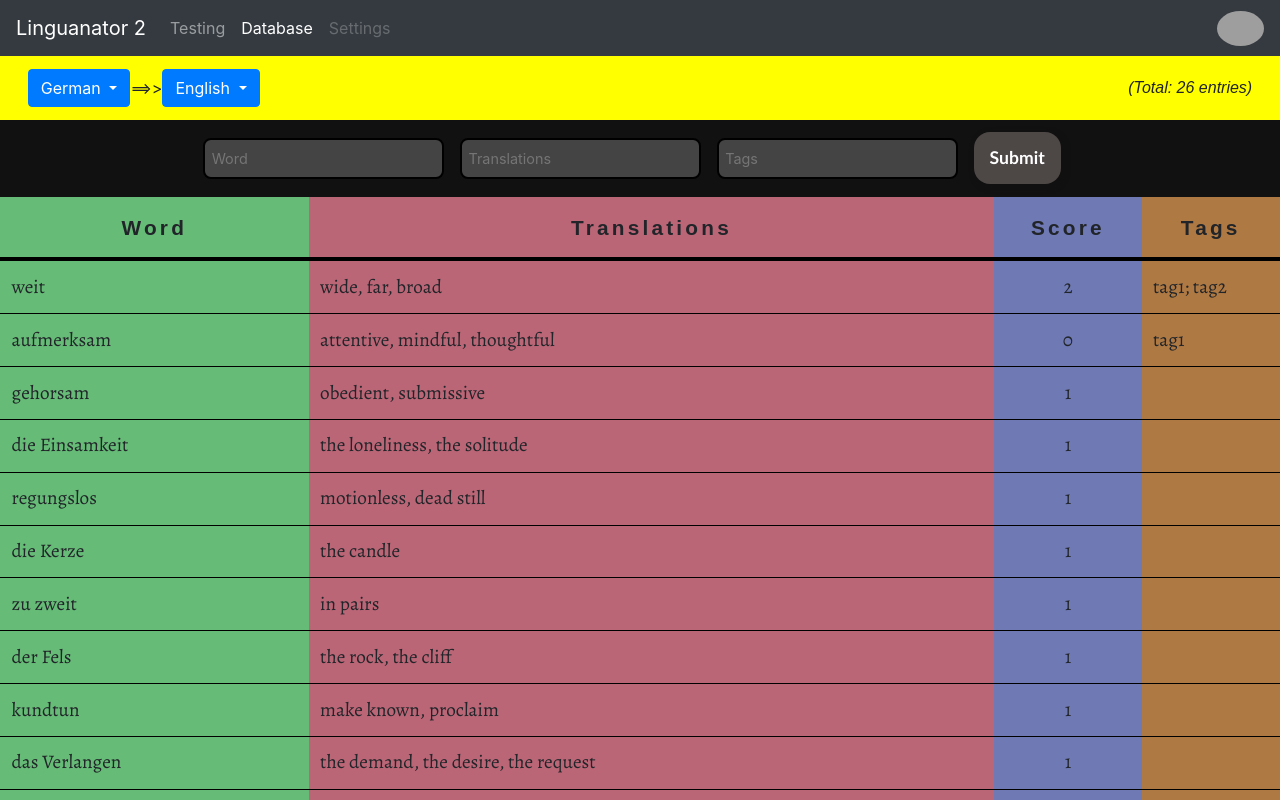
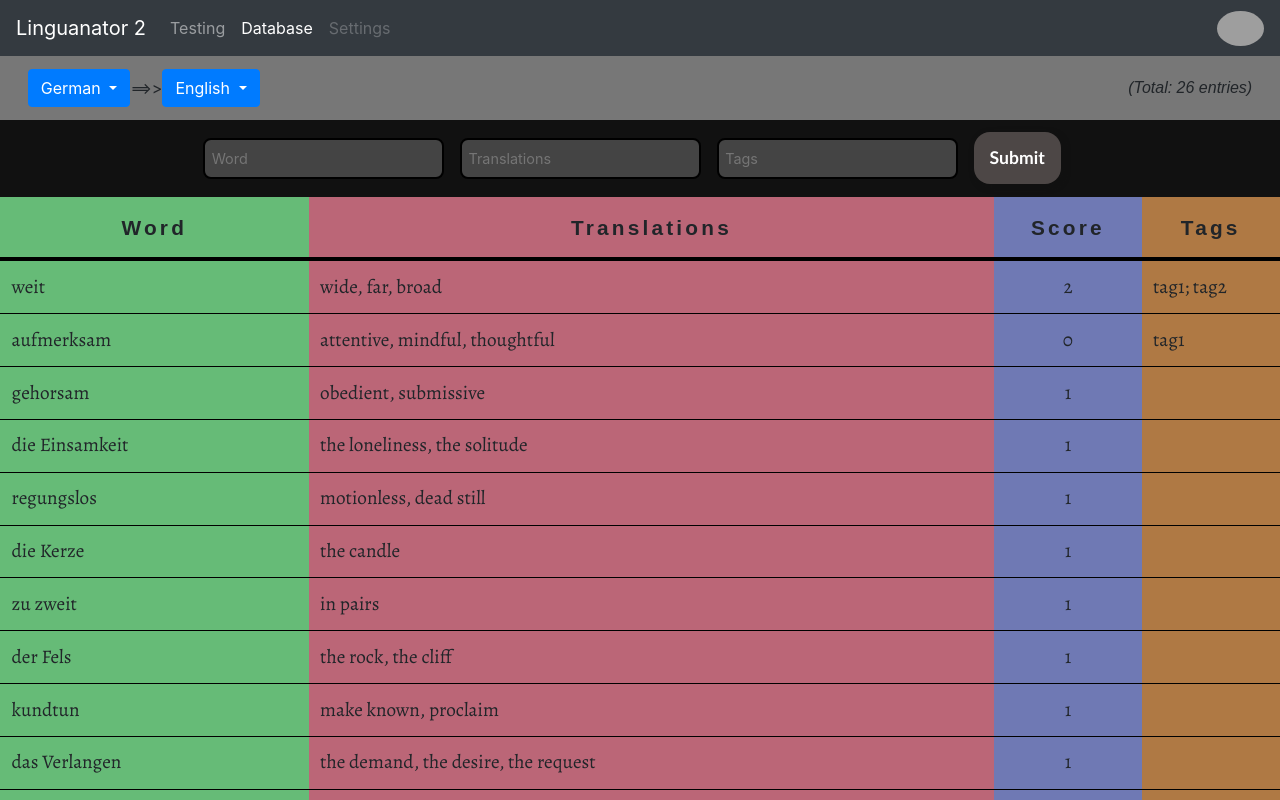
Before and after one commit to IgorBoyarshin/Linguanator2, an Angular app: page /database in a window 1280 px wide. Shown: the top 800 px of the page. Built offline with nearby package versions, Linux system fonts and the light colour scheme; grey boxes are pictures that could not be loaded; a web font is replaced by a local one.

Commit message:
Changed color of a panel

```diff
--- a/src/app/database/database.component.css
+++ b/src/app/database/database.component.css
@@ -2,7 +2,7 @@
 @import url('https://fonts.googleapis.com/css?family=Alegreya&display=swap');
 
 #database-header > div {
-    background-color: yellow;
+    background-color: #777;
     padding: 0.8em;
 }
 #tableTotalCount {
--- a/src/app/testing/testing.component.css
+++ b/src/app/testing/testing.component.css
@@ -57,12 +57,6 @@
     font-weight: bold;
     color: #eee;
 }
-/* .horizontal { */
-/*     display: -webkit-flex; */
-/*     display: flex; */
-/*     -webkit-flex-direction: row; */
-/*     flex-direction: row; */
-/* } */
 #result-panel {
     background-color: blue;
     margin: auto;
```
